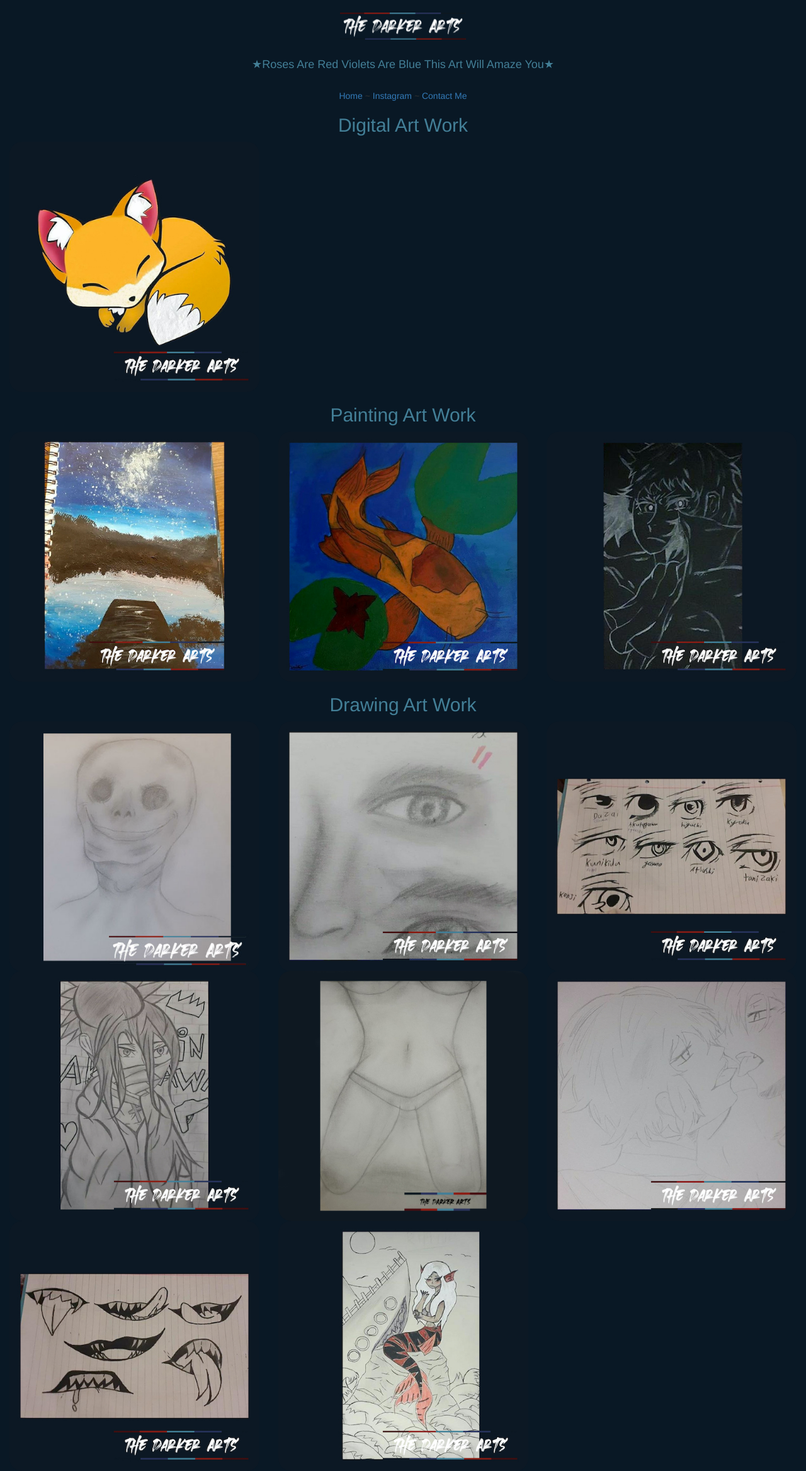
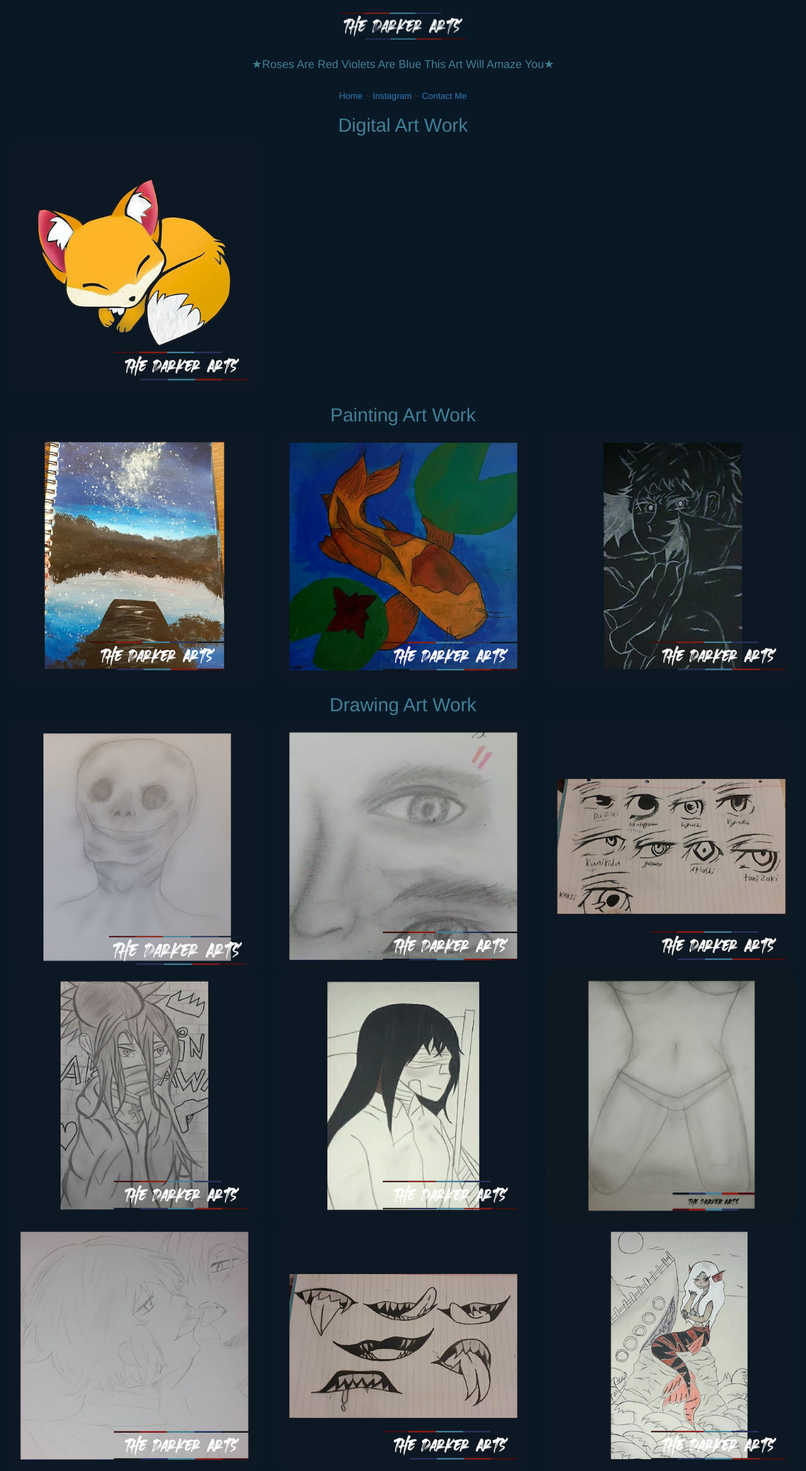
Before and after one commit to chalitamarriott/chalitamarriott.github.io, a Jekyll site: the page built from index.html, in a window 1280 px wide. Shown: the whole page at 63% size. Built offline with Jekyll 4.4.1, drawn with Linux system fonts in a browser that asks for light colours; nearby versions of some CDN libraries.

Commit message:
Update index.html

```diff
--- a/index.html
+++ b/index.html
@@ -45,6 +45,7 @@
   	<div class="col-xs-12 col-sm-6 col-md-4"><center><img class="art animate__animated animate__flipInX" style="border-radius: 20px; width:100%;" src="img/5.jpg"></a></center></div>
   	<div class="col-xs-12 col-sm-6 col-md-4"><center><img class="art animate__animated animate__flipInX" style="border-radius: 20px; width:100%;" src="img/6.jpg"></a></center></div>
   	<div class="col-xs-12 col-sm-6 col-md-4"><center><img class="art animate__animated animate__flipInX" style="border-radius: 20px; width:100%;" src="img/7.jpg"></a></center></div>
+  	<div class="col-xs-12 col-sm-6 col-md-4"><center><img class="art animate__animated animate__flipInX" style="border-radius: 20px; width:100%;" src="img/4.jpg"></a></center></div>
   	<div class="col-xs-12 col-sm-6 col-md-4"><center><img class="art animate__animated animate__flipInX" style="border-radius: 20px; width:100%;" src="img/12.jpg"></a></center></div>
   	<div class="col-xs-12 col-sm-6 col-md-4"><center><img class="art animate__animated animate__flipInX" style="border-radius: 20px; width:100%;" src="img/8.jpg"></a></center></div>
   	<div class="col-xs-12 col-sm-6 col-md-4"><center><img class="art animate__animated animate__flipInX" style="border-radius: 20px; width:100%;" src="img/9.jpg"></a></center></div>
```
